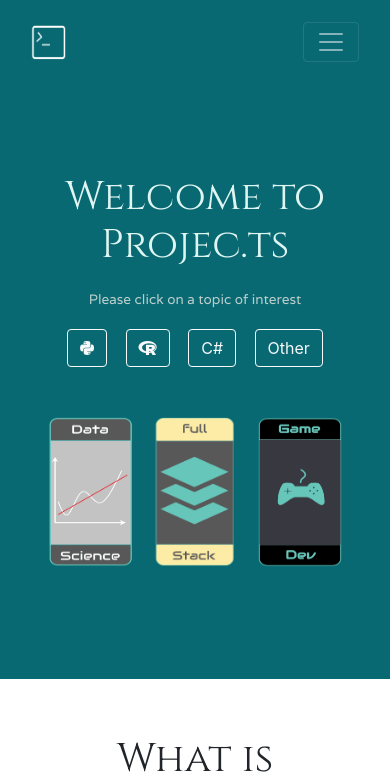
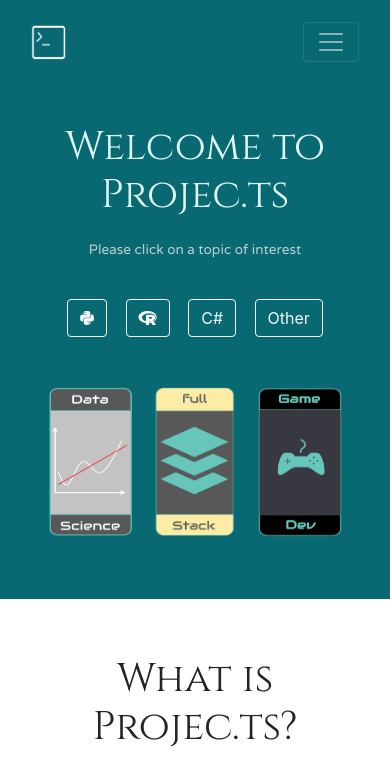
Before and after one commit to TimofeySugaipov/Web-Development, a plain HTML site: page Python.html in a window 390 px wide. Shown: the top 780 px of the page. Drawn offline with nearby package versions, Linux system fonts and the light colour scheme.

Commit message:
Add files via upload

```diff
--- a/Python.html
+++ b/Python.html
@@ -50,7 +50,7 @@
         </nav>
         <div class="row" style = "text-align: center;">
           <div class="col-md-7">
-            <h1 style = "color: #dff5f2; margin: 100px auto 10px auto;">Welcome to Projec.ts</h1>
+            <h1 style = "color: #dff5f2; margin: 50px auto 10px auto;">Welcome to Projec.ts</h1>
             <p class = "subheading"> Please click on a topic of interest</p>
             <div class="array">
               <button type="button" name="Python" class="btn btn-outline-light"> <i class="fab fa-python"></i></button>
@@ -59,7 +59,7 @@
               <button type="button" name="Other" class="btn btn-outline-light">Other</button>
             </div>
           </div>
-          <div class="col-md-5" style = "margin: 50px auto 100px auto;">
+          <div class="col-md-5" style = "margin: 50px auto 50px auto;">
             <img src="images\analytics1.png" width = 100px height = 150px alt="Data Science and Analytics">
             <img src="images\fullstack.png" width = 100px height = 150px alt="Web and App Development">
             <img src="images\gamedev.png" width = 100px height = 150px alt="Game Development">
--- a/style.css
+++ b/style.css
@@ -14,7 +14,7 @@ body{
   color: #bbcecc;
   text-align: center;
   font-family: 'Varela', sans-serif;
-  margin: 20px auto;
+  margin: 20px auto 40px auto;
   font-size: 0.85rem;
 }
 
```
